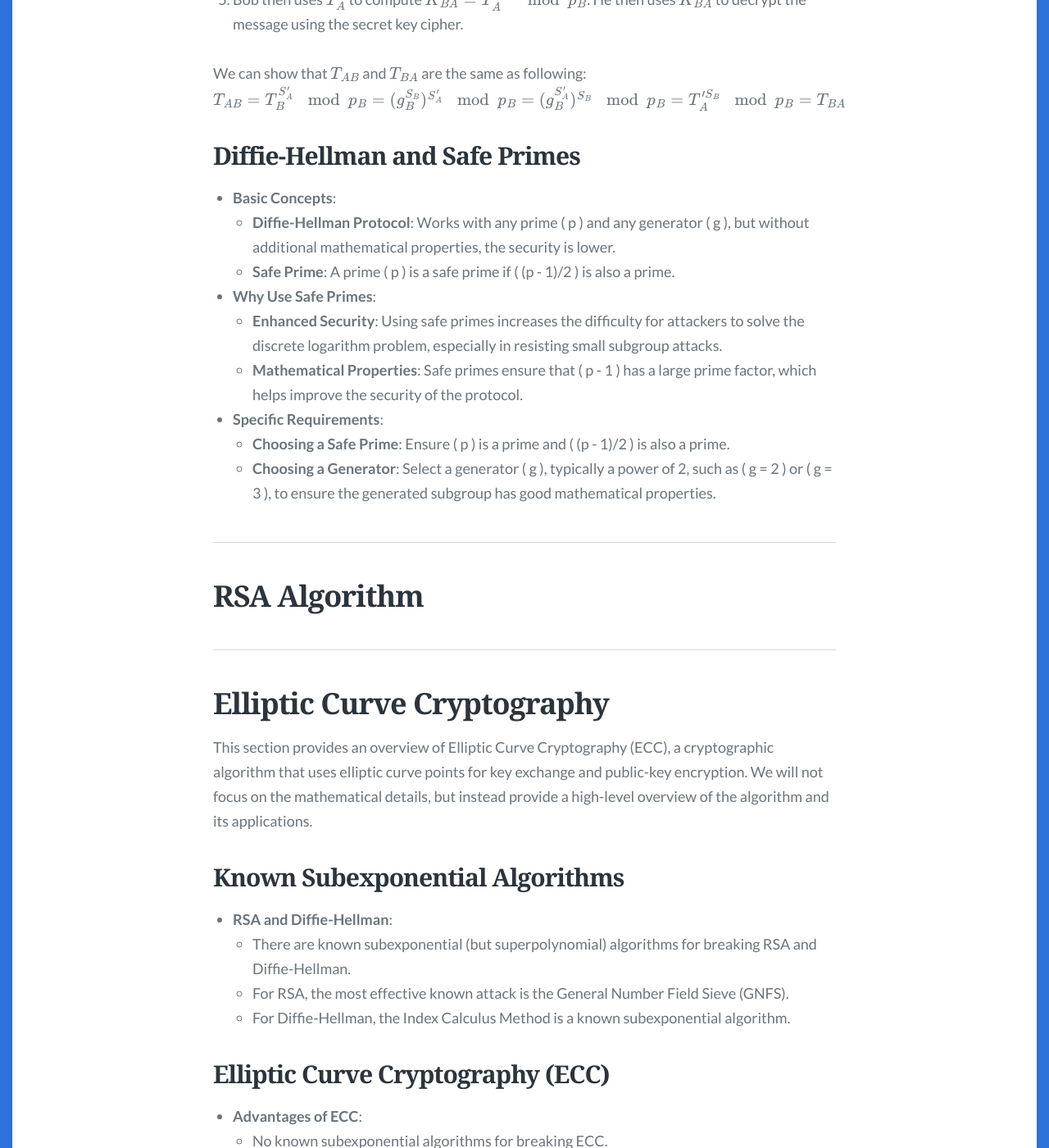
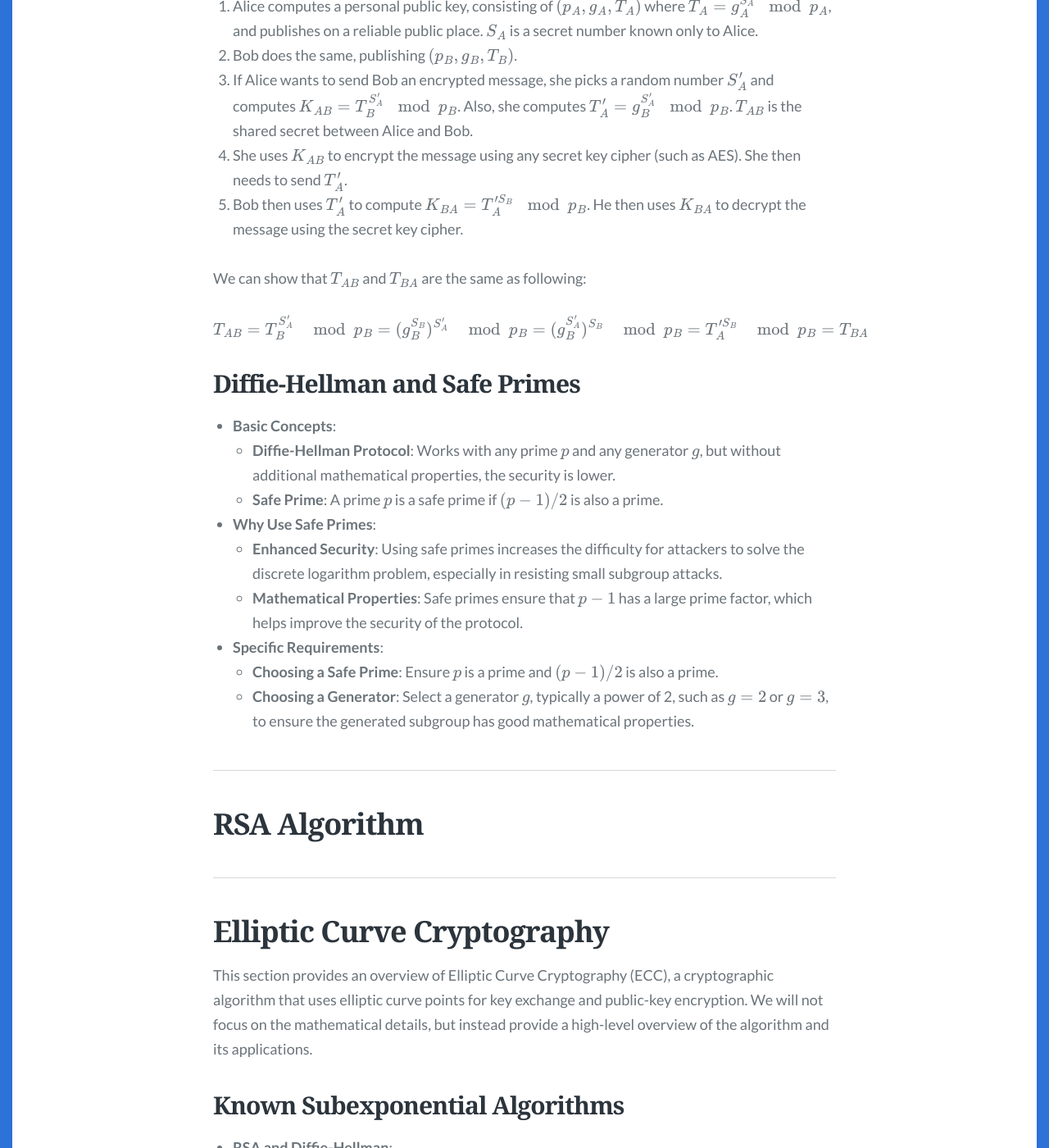
Before and after one commit to HuRuilizhen/HuRuilizhen.github.io, a Jekyll site: the page built from _posts/2024-11-21-Diffie-Hellman-and-RSA.md, in a window 1280 px wide and 1400 px high, scrolled down 8478 px. Shown: the whole window at 82% size. Built offline with Jekyll 4.4.1, drawn with Linux system fonts in a browser that asks for light colours; some web fonts are replaced; formulas are drawn with MathJax 3; comment, search, counter and statistics services are not loaded.

Commit message:
[adjust]: DH and RSA

```diff
--- a/_posts/2024-11-21-Diffie-Hellman-and-RSA.md
+++ b/_posts/2024-11-21-Diffie-Hellman-and-RSA.md
@@ -97,21 +97,25 @@
 A **group** $ G $ is a set of elements $ G = \{ g_1, g_2, \ldots, g_n \} $ assoiated with a binary operation $ \circ $ called the group operation and meet the following requirements:
 
 - **Close**
+
 $$
     \forall g_i, g_j \in G \rightarrow g_i \circ g_j \in G
 $$
 
 - **Associative**
+
 $$
     \forall g_i, g_j, g_k \in G \rightarrow (g_i \circ g_j) \circ g_k = g_i \circ (g_j \circ g_k)
 $$
 
 - **Identity**
+
 $$
     \forall g_i \in G, \exists g_0 \in G \rightarrow g_0 \circ g_i = g_i \circ g_0 = g_i
 $$
 
 - **Inverses**
+
 $$
     \forall g_i \in G, \exists g_i^{-1} \in G \rightarrow g_i \circ g_i^{-1} = g_i^{-1} \circ g_i = g_0
 $$
@@ -121,6 +125,7 @@
 If a group $ G $ also satisfies commutative, then it is called a **commutative group** or a **abelian group**.
 
 - **Commutative**
+
 $$
     \forall g_i, g_j \in G \rightarrow g_i \circ g_j = g_j \circ g_i
 $$
@@ -128,6 +133,7 @@
 If a group $ G $ also satisfies following properties, then it is called a **cyclic group**. We call $ g' $ the **generator** of the group.
 
 - **Cyclic**
+
 $$
     \forall g_i \in G, \exists g' \in G, \exists n \in \mathbb{N} \rightarrow g_i = g'^n
 $$
@@ -208,6 +214,7 @@
 5. Bob then uses $T_A'$ to compute $K_{BA} = T_A'^{S_B} \mod p_B$. He then uses $K_{BA}$ to decrypt the message using the secret key cipher.
 
 We can show that $T_{AB}$ and $T_{BA}$ are the same as following:
+
 $$
     T_{AB} = T_B^{S_A'} \mod p_B = (g_B^{S_B})^{S_A'} \mod p_B = (g_B^{S_A'})^{S_B} \mod p_B = T_A'^{S_B} \mod p_B = T_{BA}
 $$
@@ -215,16 +222,16 @@
 ## Diffie-Hellman and Safe Primes
 
 - **Basic Concepts**:
-  - **Diffie-Hellman Protocol**: Works with any prime \( p \) and any generator \( g \), but without additional mathematical properties, the security is lower.
-  - **Safe Prime**: A prime \( p \) is a safe prime if \( (p - 1)/2 \) is also a prime.
+  - **Diffie-Hellman Protocol**: Works with any prime $ p $ and any generator $ g $, but without additional mathematical properties, the security is lower.
+  - **Safe Prime**: A prime $ p $ is a safe prime if $ (p - 1)/2 $ is also a prime.
 
 - **Why Use Safe Primes**:
   - **Enhanced Security**: Using safe primes increases the difficulty for attackers to solve the discrete logarithm problem, especially in resisting small subgroup attacks.
-  - **Mathematical Properties**: Safe primes ensure that \( p - 1 \) has a large prime factor, which helps improve the security of the protocol.
+  - **Mathematical Properties**: Safe primes ensure that $ p - 1 $ has a large prime factor, which helps improve the security of the protocol.
 
 - **Specific Requirements**:
-  - **Choosing a Safe Prime**: Ensure \( p \) is a prime and \( (p - 1)/2 \) is also a prime.
-  - **Choosing a Generator**: Select a generator \( g \), typically a power of 2, such as \( g = 2 \) or \( g = 3 \), to ensure the generated subgroup has good mathematical properties.
+  - **Choosing a Safe Prime**: Ensure $ p $ is a prime and $ (p - 1)/2 $ is also a prime.
+  - **Choosing a Generator**: Select a generator $ g $, typically a power of 2, such as $ g = 2 $ or $ g = 3 $, to ensure the generated subgroup has good mathematical properties.
 
 ---
 
```
